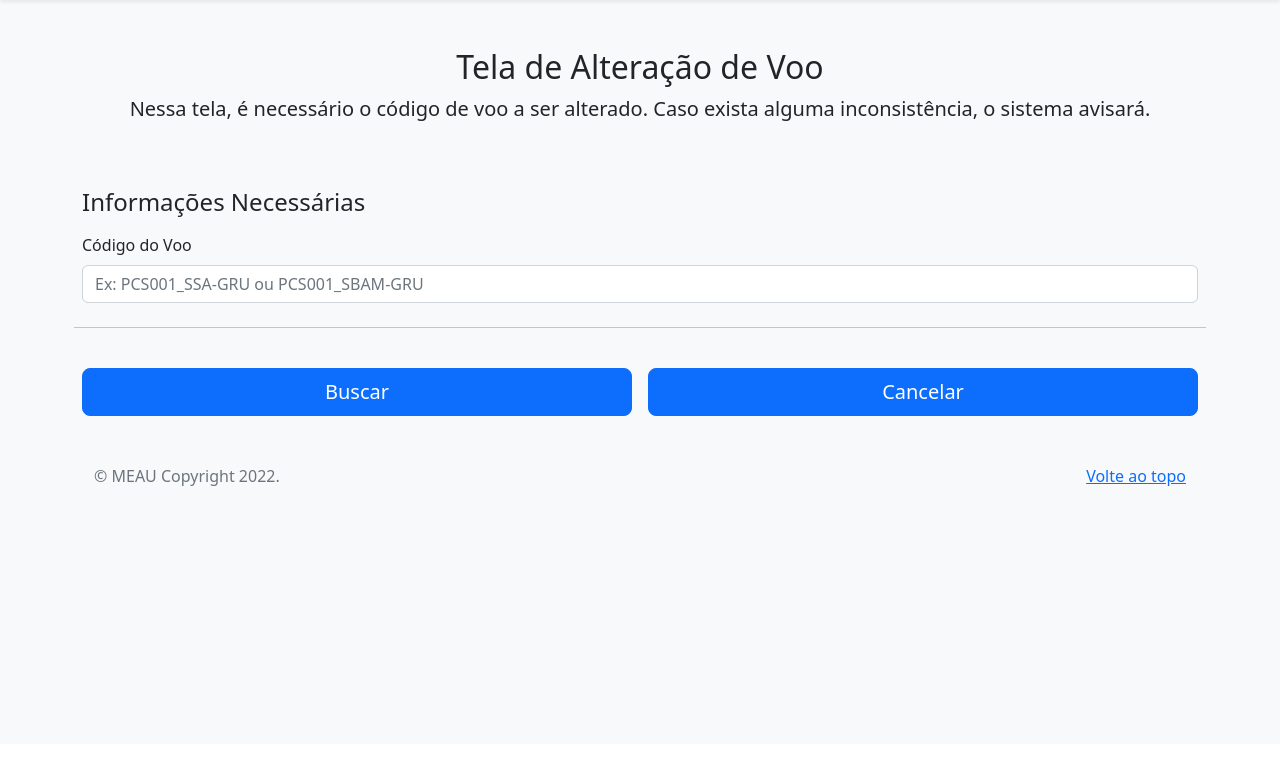
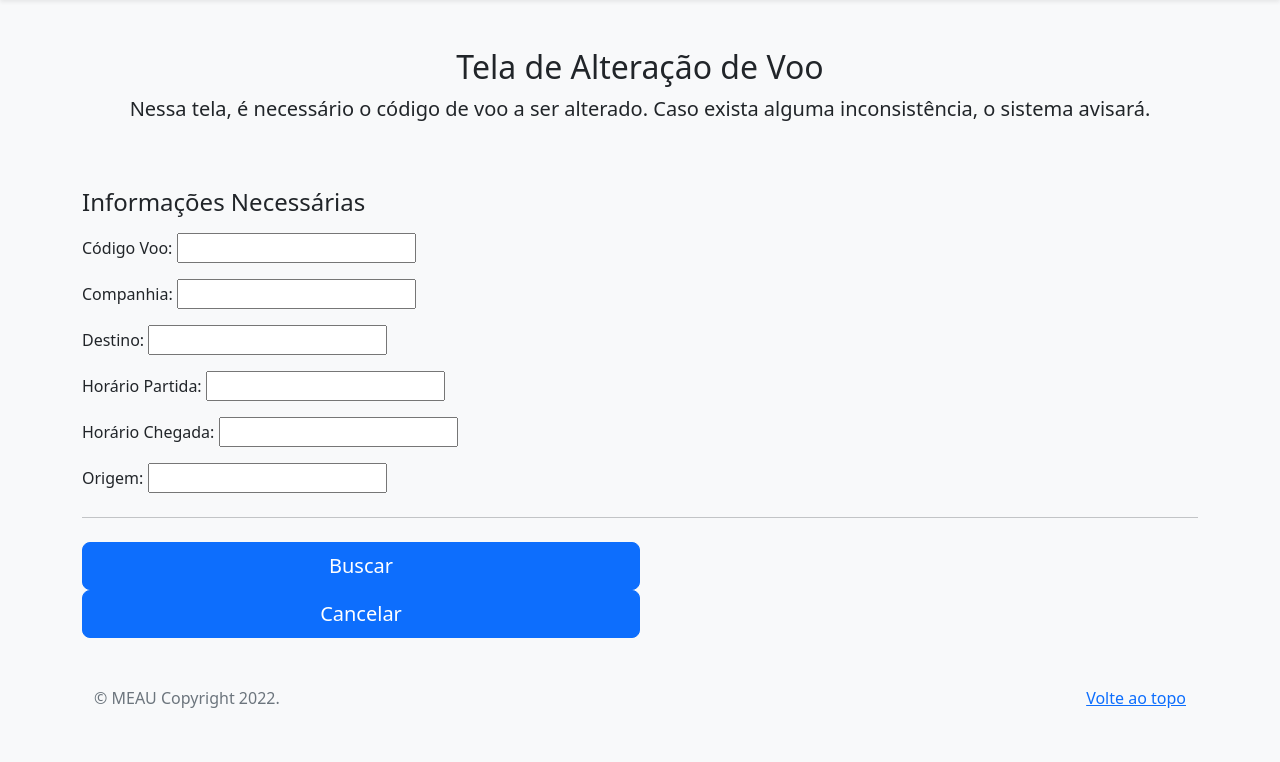
Before and after one commit to augustovillar/lab_soft_proj_MEAU, a Django app: page /atualizar/ in a window 1280 px wide. Shown: the part 56-818 px from the top of the page. Before the commit the page ends 542 px from the top, so only its background shows below. Run offline with Django 4.2, Linux system fonts and the light colour scheme; some libraries are stand-ins or nearby versions.

Commit message:
cadastro funcionando, arrumar atualizar

```diff
--- /dev/null
+++ b/Projeto_MEAU/book/forms.py
@@ -0,0 +1,31 @@
+from django import forms
+from .models import Voo, Historico
+
+
+class criaVoo(forms.ModelForm):
+
+    class Meta:
+        model = Voo
+        fields = ['codigoVoo', 'companhia', 'destino', 'horarioPartidaProgramado', 'horarioChegadaProgramado', 'origem',]
+        labels = {
+            'codigoVoo':"Código Voo",
+            'companhia': "Companhia",
+            'destino': "Destino",
+            'horarioPartidaProgramado': "Horário Partida",
+            'horarioChegadaProgramado': "Horário Chegada",
+            'origem': "Origem",
+        }
+
+class atualizaVoo(forms.ModelForm):
+
+    class Meta:
+        model = Voo
+        fields = ['codigoVoo', 'companhia', 'destino', 'horarioPartidaProgramado', 'horarioChegadaProgramado', 'origem',]
+        labels = {
+            'codigoVoo':"Código Voo",
+            'companhia': "Companhia",
+            'destino': "Destino",
+            'horarioPartidaProgramado': "Horário Partida",
+            'horarioChegadaProgramado': "Horário Chegada",
+            'origem': "Origem",
+        }
--- a/Projeto_MEAU/book/models.py
+++ b/Projeto_MEAU/book/models.py
@@ -1,9 +1,9 @@
 from django.db import models
-import datetime
 # Create your models here.
 
 class Voo(models.Model):
-    id = models.IntegerField(primary_key=True)
+    # id = models.IntegerField(primary_key=True)
+    id = models.AutoField(primary_key=True)
     codigoVoo = models.CharField(max_length=12, null=False, unique=True) # this field must be unique throughout the table
     origem = models.CharField(max_length=30, null=True)
     destino = models.CharField(max_length=30, null=True)
@@ -14,7 +14,8 @@ class Voo(models.Model):
         db_table = 'voo'
 
 class Historico(models.Model):
-    id = models.IntegerField(primary_key=True)
+    # id = models.IntegerField(primary_key=True)
+    id = models.AutoField(primary_key=True)
     voo = models.ForeignKey(Voo, on_delete=models.CASCADE, null=True)
     data = models.DateField(null=True) #data referente ao aeroporto de SP - se o voo chegou é a data de chegada, se foi embora é a data de partida
     horarioPartidaReal = models.TimeField(null=True)
--- a/Projeto_MEAU/book/views.py
+++ b/Projeto_MEAU/book/views.py
@@ -1,9 +1,11 @@
-import re
 from django.shortcuts import render
+from .models import Voo, Historico
+from .forms import atualizaVoo, criaVoo
 
 # Create your views here.
 
 def crud(request):
+
     return render(request, "crud.html")
 
 def login(request):
@@ -22,10 +24,22 @@ def atrasos(request):
     return render(request, "atrasos.html")
 
 def atualizar(request):
-    return render(request, "atualizar.html")
+    if request.method == "POST":
+        form = atualizaVoo(request.POST)
+        if form.is_valid():
+            form.update()
+    else:
+        form = atualizaVoo()
+    return render(request, "atualizar.html", {'form': form})
 
 def cadastrar(request):
-    return render(request, "cadastrar.html")
+    if request.method == "POST":
+        form = criaVoo(request.POST)
+        if form.is_valid():
+            form.save()
+    else:
+        form = criaVoo()
+    return render(request, "cadastrar.html", {'form': form})
 
 def cancelamento(request):
     return render(request, "cancelamento.html")
--- a/Projeto_MEAU/template/atualizar.html
+++ b/Projeto_MEAU/template/atualizar.html
@@ -120,7 +120,12 @@
             <div>
                 <div>
                     <h4 class="mb-3">Informações Necessárias</h4>
-                    <form class="needs-validation" novalidate>
+                    <form class="needs-validation" method="POST" novalidate>
+                        <fieldset>
+                            {% csrf_token %}
+                            {{ form.as_p }}
+
+                    <!-- <form class="needs-validation" novalidate>
                         <div class="row g-3">
                             <div class="col-12">
                                 <label for="codigoVoo" class="form-label">Código do Voo</label>
@@ -131,7 +136,7 @@
                                         Coloque um código válido.
                                     </div>
                                 </div>
-                            </div>
+                            </div> -->
 
                             <hr class="my-4">
 
@@ -141,6 +146,7 @@
                             <div class="col-sm-6">
                                 <button type="button" class="w-100 btn btn-primary btn-lg" onclick="cancela()">Cancelar</button>
                             </div>
+                        </fieldset>
                     </form>
                 </div>
             </div>
```
Also changed, not shown: Projeto_MEAU/template/cadastrar.html (+42 -28 lines), Projeto_MEAU/book/migrations/0003_alter_historico_id_alter_voo_id.py (added), Projeto_MEAU/db.sqlite3.
